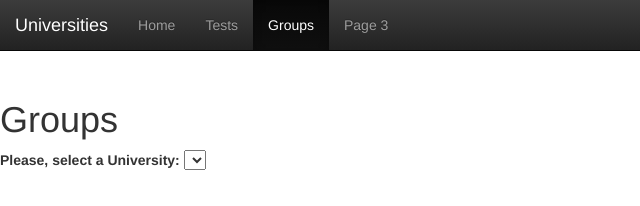
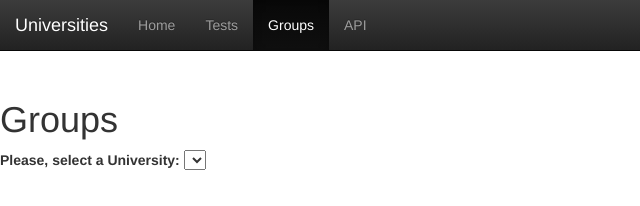
Before and after one commit to edgarpolancodo/aws1617-04, a website: page public/group.html in a window 1280 px wide. Shown: the full height of the page, 0-640 px from the left. Drawn offline with Linux system fonts and the light colour scheme.

Commit message:
minors fix...

```diff
--- a/public/group.html
+++ b/public/group.html
@@ -22,7 +22,7 @@
                 <li><a href="/">Home</a></li>
                 <li><a href="test.html">Tests</a></li>
                 <li class="active"><a href="group.html">Groups</a></li>
-                <li><a href="#">Page 3</a></li>
+                <li><a href="http://gateway.oai.governify.io/aws1617-04/docs/">API</a></li>
             </ul>
         </div>
     </nav>
```
Also changed, not shown: public/index.html (+1 -1 lines), public/test.html (+1 -1 lines).
